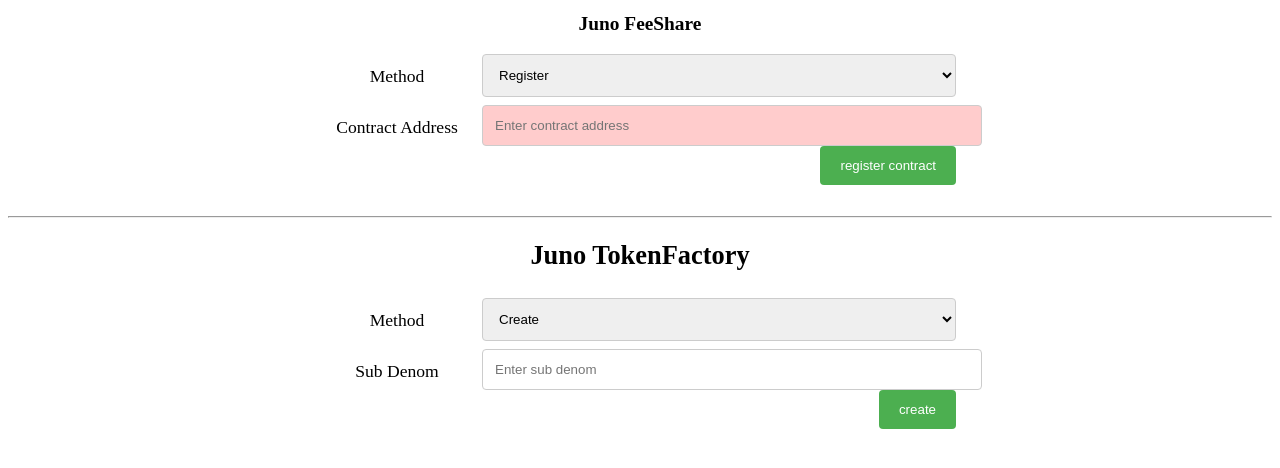
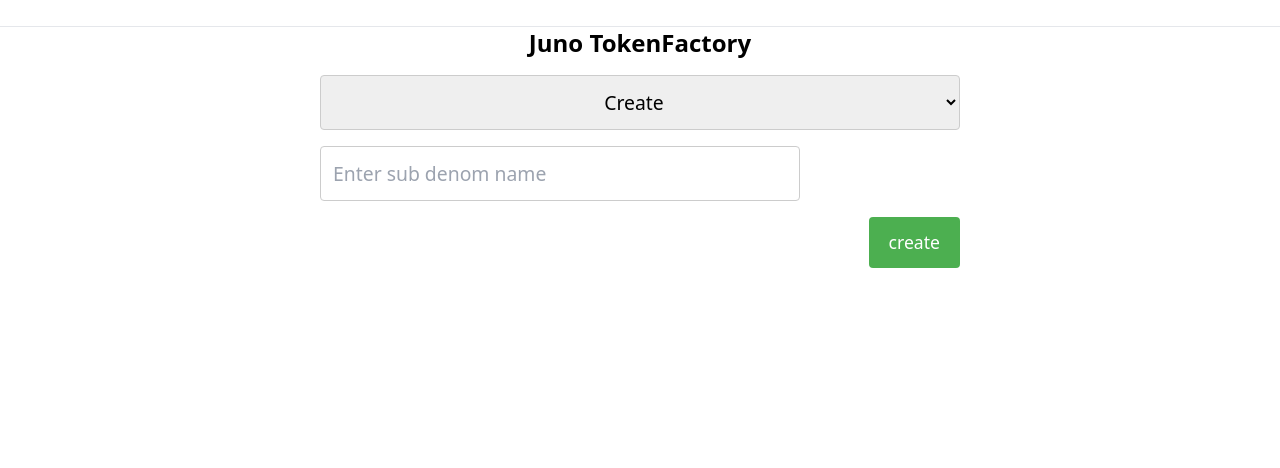
Before and after one commit to Reecepbcups/juno-feeshare-webapp, a SvelteKit app: page / in a window 1280 px wide. Shown: the top 468 px of the page. Built offline with nearby package versions, Linux system fonts and the light colour scheme.

Commit message:
More TokenFactory UI

```diff
--- a/package.json
+++ b/package.json
@@ -20,13 +20,17 @@
 		"@typescript-eslint/eslint-plugin": "^5.45.0",
 		"@typescript-eslint/parser": "^5.45.0",
 		"@zerodevx/svelte-toast": "^0.9.2",
+		"autoprefixer": "^10.4.14",
 		"eslint": "^8.28.0",
 		"eslint-config-prettier": "^8.5.0",
 		"eslint-plugin-svelte3": "^4.0.0",
+		"postcss": "^8.4.21",
 		"prettier": "^2.8.0",
 		"prettier-plugin-svelte": "^2.8.1",
+		"sv-popup": "^0.2.5",
 		"svelte": "^3.54.0",
 		"svelte-check": "^2.9.2",
+		"tailwindcss": "^3.2.7",
 		"tslib": "^2.4.1",
 		"typescript": "^4.9.3",
 		"vite": "^4.1.4",
--- /dev/null
+++ b/src/app.css
@@ -0,0 +1,3 @@
+@tailwind base;
+@tailwind components;
+@tailwind utilities;
--- a/src/components/FeeShare.svelte
+++ b/src/components/FeeShare.svelte
@@ -163,6 +163,8 @@
 	};
 </script>
 
+<h1>Juno FeeShare</h1>
+
 {#if contract_label.length > 0}
 	<h2>Contract: {contract_label}</h2>
 {/if}
--- a/src/components/Status.svelte
+++ b/src/components/Status.svelte
@@ -1,34 +1,20 @@
 <script lang="ts" context="module">
-    import { toast, SvelteToast } from '@zerodevx/svelte-toast'
-	import type {SvelteToastOptions} from '@zerodevx/svelte-toast/stores'
+    // import { toast, SvelteToast } from '@zerodevx/svelte-toast'
+	// import type {SvelteToastOptions} from '@zerodevx/svelte-toast/stores'
 
-    const toast_default_style: SvelteToastOptions = {
-		initial: 0,
+	import toast, { Toaster, type ToastOptions } from 'svelte-french-toast';
+	const toast_style: ToastOptions = {
+		position: 'top-right',
 		duration: 6000,
-		dismissable: true,
+		style: 'background: #333; color: #fff; width: 19%; font-size: 1.1rem; border-radius: 10px;',
 	};
 
-	const error_fmt: SvelteToastOptions = {
-		theme: {
-			'--toastBackground': 'red',
-			'--toastColor': 'black',
-		},
-		...toast_default_style
-	}
-	const success_fmt: SvelteToastOptions = {
-		theme: {
-			'--toastBackground': 'green',
-			'--toastColor': 'black',
-		},
-		...toast_default_style
-	}
-
     export function success_notification(message: string) {
-        toast.push(message, success_fmt);
+        toast.success(message, toast_style);
     }
 
     export function error_notification(message: string) {
-        toast.push(message, error_fmt);
+		toast.error(message, toast_style);
     }
 
 </script>
--- a/src/components/TokenFactory.svelte
+++ b/src/components/TokenFactory.svelte
@@ -1,12 +1,5 @@
 <script lang="ts">
-	import {
-		juno,
-		cosmwasm,
-		osmosis,
-		router,
-		getSigningJunoClient,
-		getSigningOsmosisClient
-	} from 'juno-network';
+	import { osmosis, getSigningOsmosisClient } from 'juno-network';
 	import { get_wallet_for_chain } from '../wallet';
 	import type { OfflineSigner } from '@cosmjs/proto-signing';
 	import { error_notification, success_notification } from '../components/Status.svelte';
@@ -23,6 +16,16 @@
 	let full_denom = '';
 	let new_admin = '';
 	let amount = 0;
+
+	let show_last_txs = false
+
+	// let last_tx_hashes: string[] = [];
+	let last_txs = new Map<string, string>();
+	last_txs.set('create', 'testtx');
+	const add_tx_hash = (type: string, tx_hash: string) => {
+		last_txs.set(type, tx_hash);
+		//may do other things here in the future
+	};
 
 	let user_address = '';
 	let my_denoms: string[] = [];
@@ -46,6 +49,11 @@
 		return my_denoms;
 	};
 
+	let display = '';
+	let description = '';
+	let ticker = '';
+	let exponent = 6;
+	let uri_link = '';
 	const tf_execute = async () => {
 		let signer: OfflineSigner = await get_wallet_for_chain(chain_id);
 		let address = (await signer.getAccounts())[0].address;
@@ -60,6 +68,11 @@
 					sender: address,
 					subdenom: sub_denom
 				});
+
+				if (sub_denom.length == 0) {
+					error_notification('Subdenom cannot be empty');
+					return;
+				}
 				break;
 
 			// todo, add a mint and burn in 1. make a Tx builder class?
@@ -70,6 +83,11 @@
 					// Coin
 					amount: { denom: full_denom, amount: amount.toString() }
 				});
+
+				if (amount <= 0) {
+					error_notification('Amount must be greater than 0');
+					return;
+				}
 				break;
 
 			case 'burn':
@@ -79,43 +97,75 @@
 					// Coin
 					amount: { denom: full_denom, amount: amount.toString() }
 				});
+
+				if (amount <= 0) {
+					error_notification('Amount must be greater than 0');
+					return;
+				}
 				break;
 
-			case 'change':
+			case 'changeadmin':
 				const { changeAdmin } = osmosis.tokenfactory.v1beta1.MessageComposer.withTypeUrl;
 				msg = changeAdmin({
 					sender: address,
 					denom: full_denom,
 					newAdmin: new_admin
 				});
+
+				if (new_admin.length >= juno_addr_len) {
+					error_notification('New admin address is not valid');
+					return;
+				}
+
+				if (full_denom.length == 0) {
+					error_notification('Denom cannot be empty');
+					return;
+				}
 				break;
 
 			case 'metadata':
 				const { setDenomMetadata } = osmosis.tokenfactory.v1beta1.MessageComposer.withTypeUrl;
+				ticker = ticker.toUpperCase();
 				msg = setDenomMetadata({
 					sender: address,
 					metadata: {
-						description: 'description',
+						description: description,
 						base: full_denom,
-						display: 'display',
-						name: 'display',
-						symbol: 'TICKER',
+						display: ticker,
+						name: display,
+						symbol: ticker,
 						denomUnits: [
 							{
-								aliases: ['TICKER'],
+								aliases: [ticker],
 								denom: full_denom,
 								exponent: 0
 							},
 							{
 								aliases: [full_denom],
-								denom: 'TICKER',
-								exponent: 6
+								denom: ticker,
+								exponent: exponent
 							}
 						],
-						uri: '', // on or off chain URL
-						uriHash: '' // sha256 of this URL, optional
+						uri: uri_link,
+						uriHash: ''
 					}
 				});
+				if (ticker.length == 0) {
+					error_notification('Ticker cannot be empty');
+					return;
+				}
+				if (display.length == 0) {
+					error_notification('Display cannot be empty');
+					return;
+				}
+				if (full_denom.length == 0) {
+					error_notification('Denom cannot be empty');
+					return;
+				}
+				if (exponent <= 0 || exponent >= 100) {
+					error_notification('Exponent must be between 1 and 99');
+					return;
+				}
 				break;
 
 			default:
@@ -128,29 +178,25 @@
 			.then((res) => {
 				console.log(res);
 
-				let URL = `https://www.mintscan.io/juno/txs/${res.transactionHash}`;
-				let html_url = `<a href=${URL}>mintscan.io/juno/txs/${res.transactionHash}</a>`;
-				if (res.code == 0) {
-					// toast.push(`Success\n\n${html_url}`, success);
-					success_notification(`Success\n\n${html_url}`);
-					// <span>
-					// 	Custom and <b>bold</b>
-					// 	<button on:click={() => toast_.dismiss(toast.id)}>Dismiss</button>
-					// </span>
+				const tx = res.transactionHash;
+				const code = res.code;
+
+				// let URL = `https://www.mintscan.io/juno/txs/${res.transactionHash}`;
+				// let html_url = `<a href=${URL}>mintscan.io/juno/txs/${res.transactionHash}</a>`;
+				if (code == 0) {
+					success_notification(`Success\n\n${tx}`);
 				} else {
-					// toast.push(`Error: ${res.rawLog}\n\n${html_url}`, error);
-
-					// split the res.rawLog on the last : and get the last part
+					let final_log = res.rawLog?.split(':').pop();
 
 					if (!res.rawLog) {
-						error_notification(`Error: ${html_url}\n\n${html_url}`);
+						error_notification(`Error: ${code}\n\n${tx}`);
 						return;
 					}
 
-					let final_log = res.rawLog.split(':').pop();
+					error_notification(`Error: (${code})\n${final_log}\n\n${tx}`);
+				}
 
-					error_notification(`Error: ${final_log}\n\n${html_url}`);
-				}
+				add_tx_hash(method, tx);
 			})
 			.catch((e) => {
 				console.log(e);
@@ -158,68 +204,79 @@
 				error_notification(`Error: ${e}`);
 			});
 	};
+
+
 </script>
 
-<h2>Juno TokenFactory</h2>
+<h2 class="text-2xl font-semibold mb-4">Juno TokenFactory</h2>
+
+<!-- on the far right of the sceen, have a side bar which shows the numbers 1 2 and 3 going down via a UL -->
+
+
 
 <div id="tokenfactory" class="div_center">
-	<div class="row">
-		<div class="col-25">
-			<label for="contract_label">Method</label>
-		</div>
-		<div class="col-75">
-			<select id="contract_label" name="contract_label" bind:value={method}>
+	<div class="flex items-center mb-4">
+		<select
+			id="contract_label"
+			name="contract_label"
+			bind:value={method}
+			class="w-1/3 p-2 border border-gray-300 rounded ml-auto text-center"
+		>
 			<option value="create" selected>Create</option>
 			<option value="mint">Mint</option>
-				<!-- <option value="burn">Burn</option>
-				<option value="change">Change Admin</option>
-				<option value="metadata">Metadata</option> -->
+			<option value="burn">Burn</option>
+			<option value="changeadmin">Change Admin</option>
+			<option value="metadata">Metadata</option>
 		</select>
 	</div>
-	</div>
 
-	<div class="row">
+	<div>
 		{#if method == 'create'}
-			<div class="col-25">
-				<label for="sub_denom">Sub Denom</label>
-			</div>
-			<div class="col-75">
+			<div class="flex mb-4">
+				<div class="w-3/4">
 					<input
 						id="sub_denom"
 						name="sub_denom"
 						type="text"
-					placeholder="Enter sub denom"
+						placeholder="Enter sub denom name"
 						bind:value={sub_denom}
+						class="w-full p-2 border border-gray-300 rounded"
 					/>
 				</div>
-
-			<!-- button, on click call tf_execute -->
-			<div class="row">
-				<input type="submit" value={method} on:click={() => tf_execute()} />
 			</div>
 
-
-		{:else if method == 'mint'}
-			<!-- button on click call query_my_denoms -->
-			<input type="submit" value="Query My Denoms" on:click={() => query_my_denoms()} />
+			<div class="flex mb-4">
+				<input
+					type="submit"
+					value={method}
+					on:click={() => tf_execute()}
+					class="bg-green-500 text-white py-2 px-4 rounded cursor-pointer ml-auto"
+				/>
+			</div>
+		{:else if method == 'burn'}
 			<br />
+			<div class="flex mb-4">
+				<center>
+					<input
+						type="submit"
+						value="Get Current Denoms"
+						on:click={() => query_my_denoms()}
+						class="bg-green-500 text-white py-2 px-4 rounded cursor-pointer ml-auto"
+					/>
+				</center>
+			</div>
 			<br />
 
-
-			<div class="col-25">
-				<label for="sub_denom">Denom</label>
-			</div>
-
-
-			<!-- drop down selector using denoms -->
-			<select id="denom" name="denom" bind:value={full_denom}>
+			{#if my_denoms.length > 0}
+				<div class="w-3/4" style="margin-top: 5%;">
+					<select
+						id="denom"
+						name="denom"
+						bind:value={full_denom}
+						class="w-full p-2 border border-gray-300 rounded"
+					>
 						{#each my_denoms as denom, idx}
-					<!-- abstract away entire token name toggle? -->
-					{#if idx == 1}
-						<option value={denom} selected>{denom}</option>
-					{:else}
 							<option value={denom}>{denom}</option>
-					{/if}
 						{/each}
 					</select>
 
@@ -229,38 +286,254 @@
 						type="number"
 						placeholder="0"
 						bind:value={amount}
+						min="0"
+						class="w-full p-2 border border-gray-300 rounded mb-4"
+					/>
+				</div>
+
+				<div class="flex mb-4">
+					<input
+						type="submit"
+						value={method}
+						on:click={() => tf_execute()}
+						class="bg-green-500 text-white py-2 px-4 rounded cursor-pointer ml-auto"
+					/>
+				</div>
+			{:else}
+				<div class="flex mb-4">
+					<center>
+						<p>No denoms found</p>
+					</center>
+				</div>
+			{/if}
+		{:else if method == 'changeadmin'}
+			<br />
+			<div class="flex mb-4">
+				<center>
+					<input
+						type="submit"
+						value="Get Current Denoms"
+						on:click={() => query_my_denoms()}
+						class="bg-green-500 text-white py-2 px-4 rounded cursor-pointer ml-auto"
+					/>
+				</center>
+			</div>
+			<br />
+
+			{#if my_denoms.length > 0}
+				<div class="w-3/4" style="margin-top: 5%;">
+					<select
+						id="denom"
+						name="denom"
+						bind:value={full_denom}
+						class="w-full p-2 border border-gray-300 rounded"
+					>
+						{#each my_denoms as denom, idx}
+							<option value={denom}>{denom}</option>
+						{/each}
+					</select>
+
+					<!-- text input with exact length of juno-address -->
+					<input
+						id="new_admin"
+						name="new_admin"
+						type="text"
+						placeholder="Enter new admin address"
+						bind:value={new_admin}
+						class="w-full p-2 border border-gray-300 rounded mb-4"
+					/>
+				</div>
+
+				<div class="flex mb-4">
+					<input
+						type="submit"
+						value={method}
+						on:click={() => tf_execute()}
+						class="bg-green-500 text-white py-2 px-4 rounded cursor-pointer ml-auto"
+					/>
+				</div>
+				<!-- manual input box for a denom. This needs to be used for the Mint section as well? (until we get a query who is the admin of a denom query)-->
+			{:else}
+				<input
+					id="denom"
+					name="denom"
+					type="text"
+					placeholder="Enter full denom manually"
+					bind:value={full_denom}
+					class="w-full p-2 border border-gray-300 rounded mb-4"
 				/>
 
-				<div class="row">
-					<input type="submit" value={method} on:click={() => tf_execute()} />
+				<!-- if full_denom length > 0, show an input for the admin text box and a button to submit -->
+				{#if full_denom.length > 0}
+					<input
+						id="new_admin"
+						name="new_admin"
+						type="text"
+						placeholder="Enter new admin address"
+						bind:value={new_admin}
+						class="w-full p-2 border border-gray-300 rounded mb-4"
+					/>
+
+					<div class="flex mb-4">
+						<input
+							type="submit"
+							value={method}
+							on:click={() => tf_execute()}
+							class="bg-green-500 text-white py-2 px-4 rounded cursor-pointer ml-auto"
+						/>
+					</div>
+				{:else}
+					<div class="flex mb-4">
+						<center>
+							<p>No denoms found</p>
+						</center>
 					</div>
 				{/if}
+			{/if}
+		{:else if method == 'mint'}
+			<br />
+			<div class="flex mb-4">
+				<center>
+					<input
+						type="submit"
+						value="Get Current Denoms"
+						on:click={() => query_my_denoms()}
+						class="bg-green-500 text-white py-2 px-4 rounded cursor-pointer ml-auto"
+					/>
+				</center>
+			</div>
+			<br />
 
-		{#if method == 'update'}
-			<div class="col-25">
-				<label for="new_address">New Admin</label>
+			{#if my_denoms.length > 0}
+				<div class="w-3/4" style="margin-top: 5%;">
+					<select
+						id="denom"
+						name="denom"
+						bind:value={full_denom}
+						class="w-full p-2 border border-gray-300 rounded"
+					>
+						{#each my_denoms as denom, idx}
+							<option value={denom}>{denom}</option>
+						{/each}
+					</select>
+
+					<input
+						id="amount"
+						name="amount"
+						type="number"
+						placeholder="0"
+						bind:value={amount}
+						min="0"
+						class="w-full p-2 border border-gray-300 rounded mb-4"
+					/>
 				</div>
-			<div class="col-25">
-				<!-- {#if new_address.length != juno_addr_len}
-					<style>
-						#new_address {
-							background-color: #ffcccc;
-						}
-					</style>
-				{/if}
+
+				<div class="flex mb-4">
 					<input
-					id="new_address"
-					name="new_address"
-					type="text"
-					placeholder="Enter new address"
-					bind:value={new_address}
-				/> -->
+						type="submit"
+						value={method}
+						on:click={() => tf_execute()}
+						class="bg-green-500 text-white py-2 px-4 rounded cursor-pointer ml-auto"
+					/>
+				</div>
+			{:else}
+				<div class="flex mb-4">
+					<center>
+						<p>No denoms found</p>
+					</center>
 				</div>
 			{/if}
+		{:else if method == 'metadata'}
+			<br />
+			<div class="flex mb-4">
+				<center>
+					<input
+						type="submit"
+						value="Get Current Denoms"
+						on:click={() => query_my_denoms()}
+						class="bg-green-500 text-white py-2 px-4 rounded cursor-pointer ml-auto"
+					/>
+				</center>
+			</div>
+			<br />
 
-		<!-- <div class="row">
-			<input type="submit" value="{method} contract" on:click={() => feeshare_contract()} />
-		</div> -->
+			{#if my_denoms.length > 0}
+				<div class="w-3/4" style="margin-top: 5%;">
+					<select
+						id="denom"
+						name="denom"
+						bind:value={full_denom}
+						class="w-full p-2 border border-gray-300 rounded"
+					>
+						{#each my_denoms as denom, idx}
+							<option value={denom}>{denom}</option>
+						{/each}
+					</select>
+
+					<!-- display name input -->
+					<input
+						id="display"
+						name="display"
+						type="text"
+						placeholder="Display Name"
+						bind:value={display}
+						class="w-full p-2 border border-gray-300 rounded mb-4"
+					/>
+					<!-- description -->
+					<input
+						id="description"
+						name="description"
+						type="text"
+						placeholder="Description"
+						bind:value={description}
+						class="w-full p-2 border border-gray-300 rounded mb-4"
+					/>
+					<!-- ticker symbol, with current value of $TICKER -->
+					<input
+						id="symbol"
+						name="symbol"
+						type="text"
+						placeholder="Ticker Symbol"
+						bind:value={ticker}
+						class="w-full p-2 border border-gray-300 rounded mb-4"
+					/>
+					<!-- exponent -->
+					<input
+						id="exponent"
+						name="exponent"
+						type="number"
+						placeholder="Exponent"
+						bind:value={exponent}
+						class="w-full p-2 border border-gray-300 rounded mb-4"
+					/>
+
+					<!-- uri data -->
+					<input
+						id="uri"
+						name="uri"
+						type="text"
+						placeholder="URI (optional)"
+						bind:value={uri_link}
+						class="w-full p-2 border border-gray-300 rounded mb-4"
+					/>
+				</div>
+
+				<div class="flex mb-4">
+					<input
+						type="submit"
+						value={method}
+						on:click={() => tf_execute()}
+						class="bg-green-500 text-white py-2 px-4 rounded cursor-pointer ml-auto"
+					/>
+				</div>
+			{:else}
+				<div class="flex mb-4">
+					<center>
+						<p>No denoms found</p>
+					</center>
+				</div>
+			{/if}
+		{/if}
 	</div>
 </div>
 
@@ -275,32 +548,12 @@
 		border-radius: 0.5em;
 	}
 
-	.col-25 {
-		float: left;
-		width: 25%;
-		margin-top: 6px;
-	}
-
-	.col-75 {
-		float: left;
-		width: 75%;
-		margin-top: 6px;
-	}
-
-	.row:after {
-		content: '';
-		display: table;
-		clear: both;
-	}
-
-	label {
-		padding: 12px 12px 12px 0;
-		display: inline-block;
-	}
-
 	input[type='text'],
 	input[type='number'],
 	select {
+		/* increase text size */
+		font-size: 1.1em;
+
 		width: 100%;
 		padding: 12px;
 		border: 1px solid #ccc;
--- /dev/null
+++ b/src/routes/+layout.svelte
@@ -0,0 +1,5 @@
+<script>
+	import '../app.css';
+</script>
+
+<slot />
--- a/src/routes/+page.svelte
+++ b/src/routes/+page.svelte
@@ -13,16 +13,16 @@
 
 
 
-	// import toast, { Toaster, type ToastOptions } from 'svelte-french-toast';
-	// const toast_style: ToastOptions = {
-	// 	position: 'top-right',
-	// 	duration: 6000,
-	// 	style: 'background: #333; color: #fff; width: 15%; font-size: 1.1rem;'
-	// };
+	import toast, { Toaster, type ToastOptions } from 'svelte-french-toast';
+	const toast_style: ToastOptions = {
+		position: 'top-right',
+		duration: 6000,
+		style: 'background: #333; color: #fff; width: 15%; font-size: 1.1rem;'
+	};
 
 	// import success_notification from '../components/Status.svelte'
-	import {error_notification, success_notification} from '../components/Status.svelte'
-	import { SvelteToast } from '@zerodevx/svelte-toast';
+	// import {error_notification, success_notification} from '../components/Status.svelte'
+	// import { SvelteToast } from '@zerodevx/svelte-toast';
 
 	import '../components/FeeShare.svelte';
 	import '../components/TokenFactory.svelte';
@@ -44,112 +44,17 @@
 	let contract_label = ""
 
 	let new_address = ""
-
-	const query_tokenfactory_tokens = async () => {
-		let address = "juno10r39fueph9fq7a6lgswu4zdsg8t3gxlq670lt0"
-		let osmo_query = (await osmosis.ClientFactory.createRPCQueryClient({rpcEndpoint}));
-
-		let res = await osmo_query.osmosis.tokenfactory.v1beta1.denomsFromCreator({creator: address}).then(res => {
-			return res
-		}).catch(e => {
-			return undefined
-		})
-
-		console.log(res)
-
-		return res
-	}
-
-
-
 </script>
 
-<!-- <Toaster /> -->
-<SvelteToast />
-
-
+<Toaster />
+<!-- <SvelteToast /> -->
 
 <center>
-	<h1>Juno FeeShare</h1>
-
-	<FeeShare rpcEndpoint={rpcEndpoint} fee={fee} />
-
+	<!-- <FeeShare rpcEndpoint={rpcEndpoint} fee={fee} /> -->
 	<br>
 	<hr>
 
 	<TokenFactory rpcEndpoint={rpcEndpoint} fee={fee} />
-
-	<!-- if label is set, then show it as a h2
-	{#if contract_label.length > 0}
-		<h2>Contract: {contract_label}</h2>
-	{/if}
-
-	<div id="feeshare" class="div_center">
-		<div class="row">
-			<div class="col-25">
-				<label for="contract_label">Method</label>
-			</div>
-			<div class="col-75">
-				<select id="contract_label" name="contract_label" bind:value={method}>
-					<option value="register" selected>Register</option>
-					<option value="update">Update</option>
-				</select>
-			</div>
-		</div>
-
-		<div class="row">
-			<div class="col-25">
-				<label for="contract_addr">Contract Address</label>
-			</div>
-			<div class="col-75">
-				{#if contract_addr.length != contract_addr_len}
-					<style>
-						#contract_addr {
-							background-color: #ffcccc;
-						}
-					</style>
-				{:else}
-					{#await query_contract_info()}
-					{:then res}
-					{:catch error}
-					{/await}
-				{/if}
-
-				<input id="contract_addr" name="contract_addr" type="text" placeholder="Enter contract address" bind:value={contract_addr} />
-			</div>
-
-			{#if method == "update"}
-				<div class="col-25">
-					<label for="new_address">New Withdraw Address</label>
-				</div>
-				<div class="col-75">
-					{#if new_address.length != juno_addr_len}
-						<style>
-							#new_address {
-								background-color: #ffcccc;
-							}
-						</style>
-					{/if}
-					<input id="new_address" name="new_address" type="text" placeholder="Enter new address" bind:value={new_address} />
-				</div>
-			{/if}
-
-				<div class="row">
-					<input type="submit" value="{method} contract" on:click={() => feeshare_contract()} />
-				</div>
-		</div>
-
-		<br>
-		<hr>
-
-
-		<input id="tokenfactory_input" name="tokenfactory_input" type="text" placeholder="Enter tokenfactory denom" bind:value={tokenfactory_addr} />
-
-		<div class="row">
-			<input type="submit" value="Query tokenfactory tokens" on:click={() => query_tokenfactory_tokens()} />
-		</div>
-
-	</div> -->
 </center>
 
 
--- /dev/null
+++ b/tailwind.config.js
@@ -0,0 +1,8 @@
+/** @type {import('tailwindcss').Config} */
+module.exports = {
+    content: ['./src/**/*.{html,js,svelte,ts}'],
+    theme: {
+      extend: {}
+    },
+    plugins: []
+  };
```
Also changed, not shown: 1 other file (tests, documents, lock files or other folders). Lines whose indentation alone changed are shown as unchanged.
